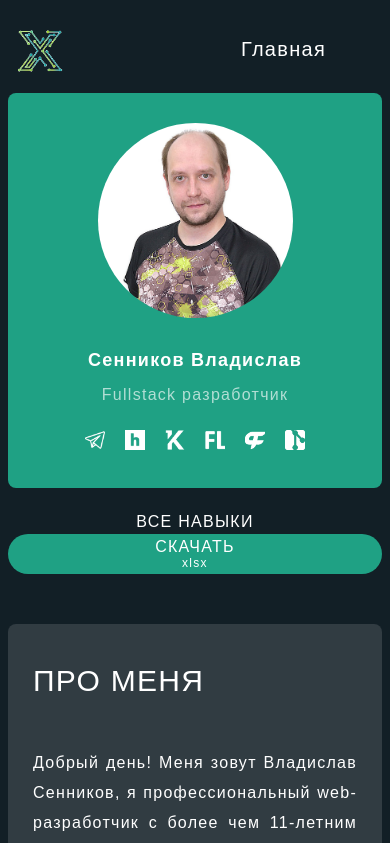
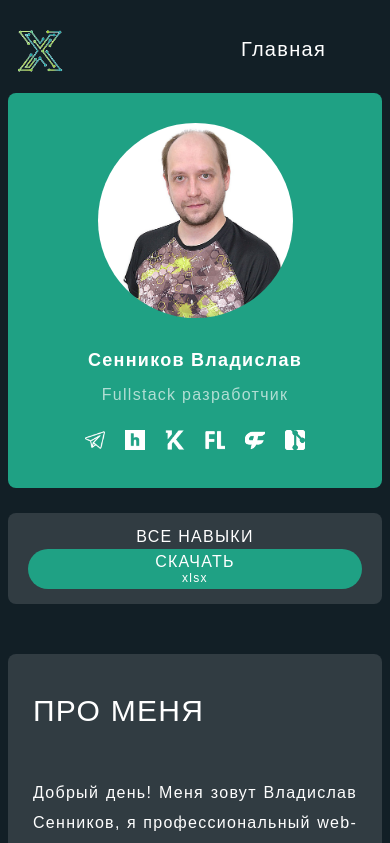
Before and after one commit to 456un/visit, a Vue app: page / in a window 390 px wide. Shown: the top 843 px of the page. Built offline with nearby package versions, Linux system fonts and the light colour scheme; no server answers.

Commit message:
feat(skills): скиллы

```diff
--- a/src/components/widgets/DownloadSkillsComponent.vue
+++ b/src/components/widgets/DownloadSkillsComponent.vue
@@ -19,6 +19,9 @@ export default {
   display: flex;
   flex-direction: column;
   margin: 25px auto 0 auto;
+  background: #313C42;
+  border-radius: 8px;
+  padding: 15px 20px;
 
   .btn-title {
     text-align: center;
--- a/src/views/HomePage.vue
+++ b/src/views/HomePage.vue
@@ -284,7 +284,7 @@ export default {
     <h2 class="title">FAQ</h2>
     <FaqComponent question="Сколько стоят мои услуги?">
       Верстка/фронт: 2000 руб/ч.<br>
-      Бэкенд: 3000 руб/ч.
+      Бэкенд: 2700 руб/ч.
     </FaqComponent>
     <FaqComponent question="Сколько стоит прямая интеграция с платежной системой?">
       MVP (минимально жизнеспособный продукт) стоит от 100к рублей, в зависимости от требований
@@ -407,7 +407,7 @@ a {
   }
 
   .download-skills-top {
-    width: calc(100% + 40px);
+    width: 100%;
     margin-bottom: 50px;
   }
 
```
